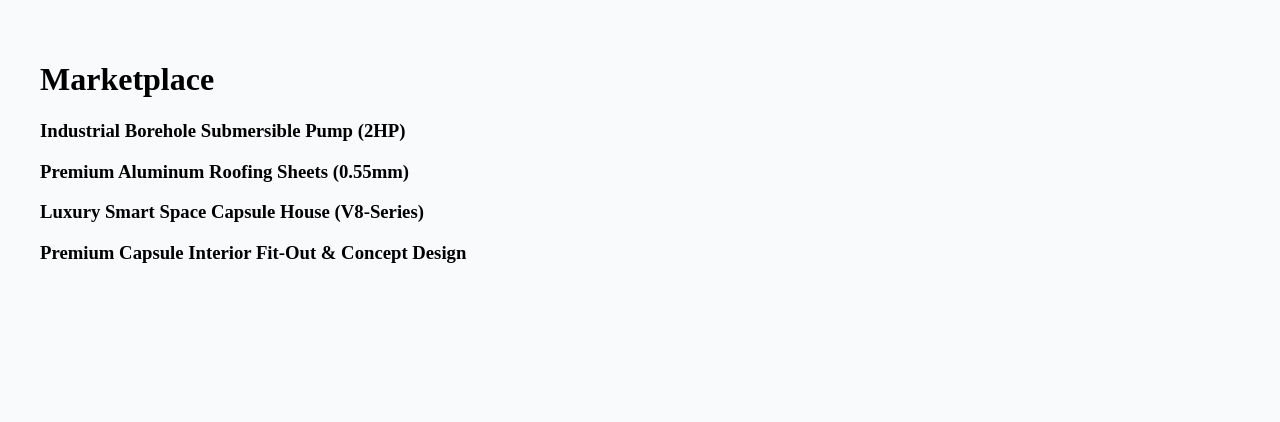
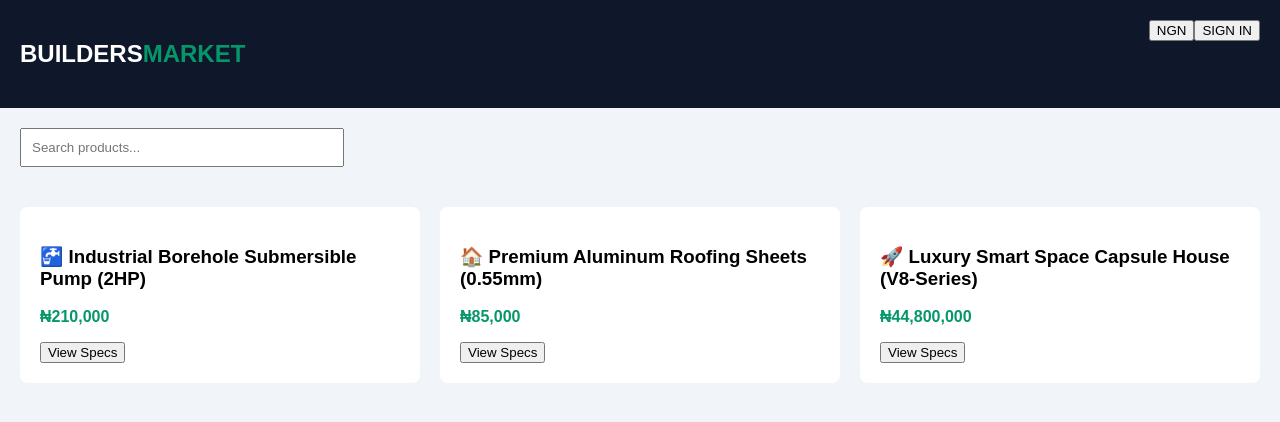
Before and after one commit to francisjolaoso1-dev/buildersmarket-v2, a Next.js app: page / in a window 1280 px wide. Shown: the top 422 px of the page. Built offline with nearby package versions, Linux system fonts and the light colour scheme.

Commit message:
Update page.js

```diff
--- a/src/app/page.js
+++ b/src/app/page.js
@@ -1,22 +1,62 @@
-// app/page.js
 'use client';
 import { useState } from 'react';
-import { INITIAL_PRODUCTS } from './products'; // We pull data from the other file
+
+// 1. DATA (All your original products)
+const INITIAL_PRODUCTS = [
+  { id: 1, name: 'Industrial Borehole Submersible Pump (2HP)', category: 'Plumbing', ngn: '₦210,000', usd: '$131.00', dutyNgn: '₦14,700', dutyUsd: '$9.17', totalNgn: '₦224,700', totalUsd: '$140.17', origin: 'Guangdong Shipping Depot', type: 'CHINA IMPORTED', color: '#e53e3e', icon: ' 🚰 ' },
+  { id: 2, name: 'Premium Aluminum Roofing Sheets (0.55mm)', category: 'Aluminum', ngn: '₦85,000', usd: '$53.00', dutyNgn: '₦5,950', dutyUsd: '$3.71', totalNgn: '₦90,950', totalUsd: '$56.71', origin: 'Abuja Central Warehouse', type: 'LOCAL DISTRIBUTOR', color: '#16a34a', icon: ' 🏠 ' },
+  { id: 3, name: 'Luxury Smart Space Capsule House (V8-Series)', category: 'Prefab Structural', ngn: '₦44,800,000', usd: '$28,000.00', dutyNgn: '₦3,136,000', dutyUsd: '$1,960.00', totalNgn: '₦47,936,000', totalUsd: '$29,960.00', origin: 'Foshan Prefab Industry Zone', type: 'CHINA IMPORTED', color: '#2563eb', icon: ' 🚀 ' }
+];
 
 export default function Home() {
-  const [products] = useState(INITIAL_PRODUCTS);
+  // 2. ALL FUNCTIONAL STATES
+  const [activeTab, setActiveTab] = useState('market');
+  const [searchTerm, setSearchTerm] = useState('');
+  const [viewMode, setViewMode] = useState('NGN');
+  const [products, setProducts] = useState(INITIAL_PRODUCTS);
+  const [showModal, setShowModal] = useState(false);
+  const [modalItem, setModalItem] = useState(null);
+  const [currentUser, setCurrentUser] = useState(null);
 
-  // You can keep all your logic here for now.
-  // It is much easier to read because the long list is gone!
+  // 3. SEARCH & SORT LOGIC
+  const filtered = products.filter(p => p.name.toLowerCase().includes(searchTerm.toLowerCase()));
 
   return (
-    <div style={{ padding: '40px' }}>
-      <h1>Marketplace</h1>
-      {products.map(p => (
-        <div key={p.id}>
-          <h3>{p.name}</h3>
+    <div style={{ fontFamily: 'sans-serif', backgroundColor: '#f1f5f9', minHeight: '100vh' }}>
+      {/* HEADER */}
+      <header style={{ backgroundColor: '#0f172a', color: '#fff', padding: '20px', display: 'flex', justifyContent: 'space-between' }}>
+        <h2>BUILDERS<span style={{ color: '#059669' }}>MARKET</span></h2>
+        <div>
+          <button onClick={() => setViewMode(viewMode === 'NGN' ? 'USD' : 'NGN')}>{viewMode}</button>
+          {!currentUser ? <button onClick={() => setCurrentUser({name: 'Builder'})}>SIGN IN</button> : <span>Hi {currentUser.name}</span>}
         </div>
-      ))}
+      </header>
+
+      {/* SEARCH BAR */}
+      <section style={{ padding: '20px' }}>
+        <input placeholder="Search products..." onChange={(e) => setSearchTerm(e.target.value)} style={{ padding: '10px', width: '300px' }} />
+      </section>
+
+      {/* PRODUCT GRID */}
+      <main style={{ display: 'grid', gridTemplateColumns: 'repeat(3, 1fr)', gap: '20px', padding: '20px' }}>
+        {filtered.map(p => (
+          <div key={p.id} style={{ backgroundColor: '#fff', padding: '20px', borderRadius: '8px' }}>
+            <h3>{p.icon} {p.name}</h3>
+            <p style={{ fontWeight: 'bold', color: '#059669' }}>{viewMode === 'NGN' ? p.ngn : p.usd}</p>
+            <button onClick={() => { setModalItem(p); setShowModal(true); }}>View Specs</button>
+          </div>
+        ))}
+      </main>
+
+      {/* MODAL */}
+      {showModal && (
+        <div style={{ position: 'fixed', top: 0, left: 0, right: 0, bottom: 0, backgroundColor: 'rgba(0,0,0,0.5)', display: 'flex', alignItems: 'center', justifyContent: 'center' }}>
+          <div style={{ background: '#fff', padding: '20px', borderRadius: '8px' }}>
+            <h2>{modalItem.name}</h2>
+            <button onClick={() => setShowModal(false)}>Close</button>
+          </div>
+        </div>
+      )}
     </div>
   );
 }
```
